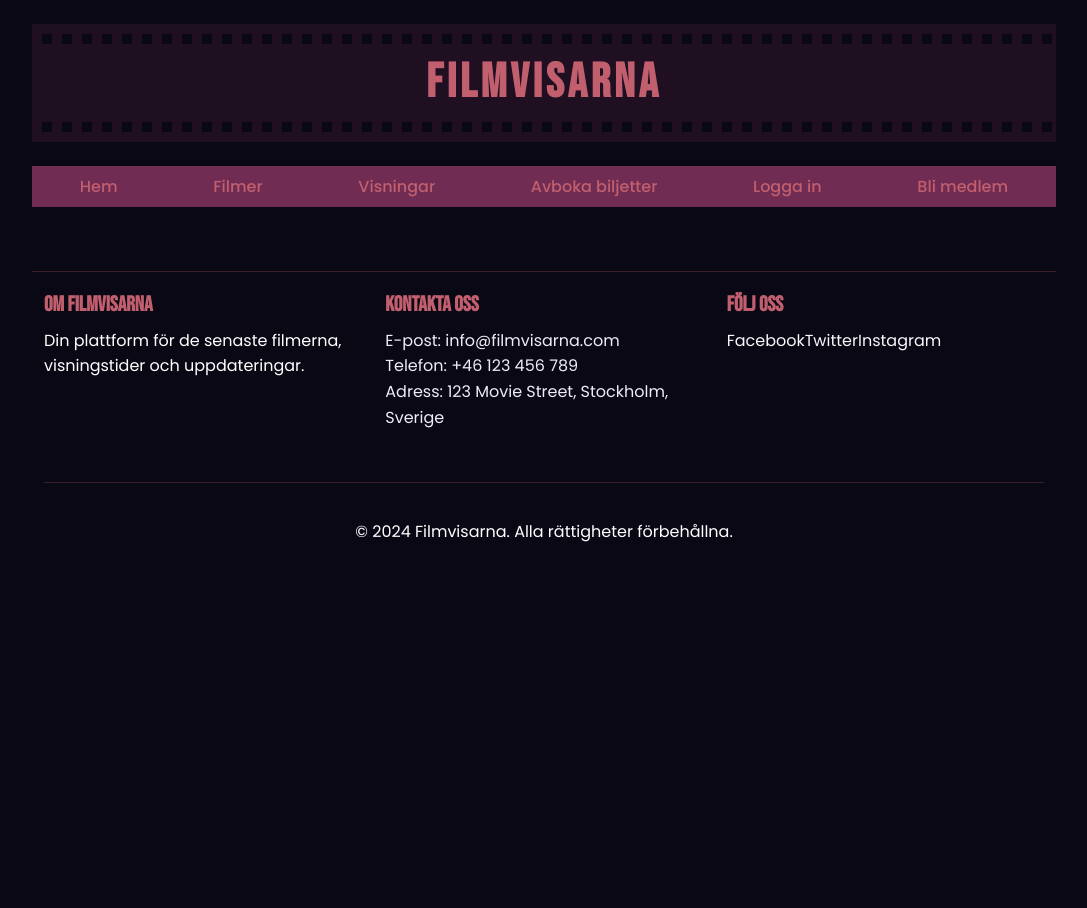
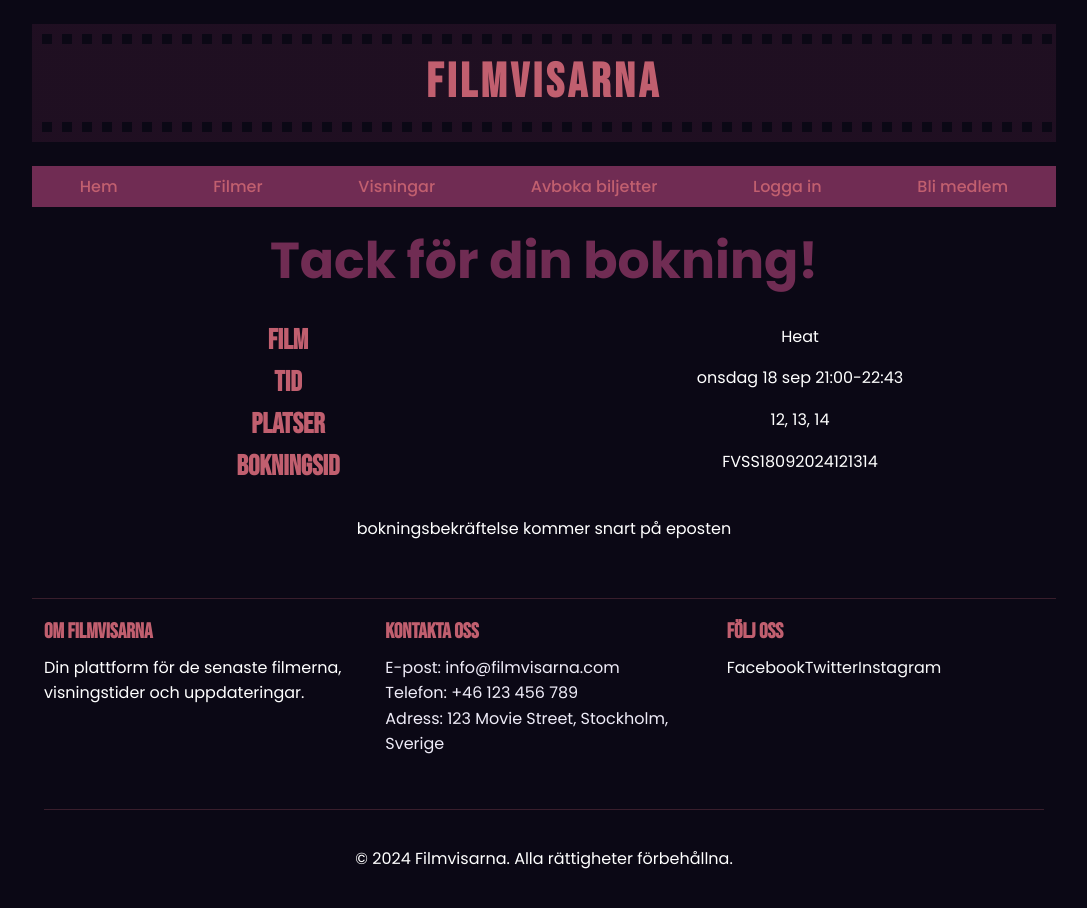
Before and after one commit to staraii/filmvisarna, a React (Vite) app: page /order-bekraftelse in a window 1280 px wide. Shown: the top 908 px of the page, without its empty margins (96-1183 px from the left). Before the commit the page ends 800 px from the top, so only its background shows below. Built offline with nearby package versions, Linux system fonts and the light colour scheme.

Commit message:
Bokningsbekräftelse tillagd

```diff
--- a/src/App.tsx
+++ b/src/App.tsx
@@ -1,16 +1,14 @@
-import { BrowserRouter as Router, Routes, Route } from 'react-router-dom';
-import HomePage from './pages/HomePage/HomePage';
-import Register from './pages/Register/Register';
+import { BrowserRouter as Router, Routes, Route } from "react-router-dom";
+import HomePage from "./pages/HomePage/HomePage";
+import Register from "./pages/Register/Register";
 import MoveDetailsPage from "./pages/MoveDetailsPage";
 import BookingPage from "./pages/BookingPage";
-import MobileNavBar from './components/MobileNavBar/MobileNavBar';
-import WideNavBar from './components/WideNavBar/WideNavBar';
-import LoginPage from './components/Login-pop-up/LoginMobile';
-import Footer from './components/Footer/Footer';
+import MobileNavBar from "./components/MobileNavBar/MobileNavBar";
+import WideNavBar from "./components/WideNavBar/WideNavBar";
+import LoginPage from "./components/Login-pop-up/LoginMobile";
+import Footer from "./components/Footer/Footer";
+import BookingConfirmationPage from "./pages/BookingConfirmation";
 import "./App.css";
-
-
-
 
 export default function App() {
   return (
@@ -24,6 +22,10 @@ export default function App() {
             <Route path="/film" element={<MoveDetailsPage />} />
             <Route path="/boka" element={<BookingPage />} />
             <Route path="/loggain" element={<LoginPage />} />
+            <Route
+              path="/order-bekraftelse"
+              element={<BookingConfirmationPage />}
+            ></Route>
           </Routes>
         </div>
         <MobileNavBar />
--- /dev/null
+++ b/src/pages/BookingConfirmation.tsx
@@ -0,0 +1,26 @@
+import { Row, Col, Container, Stack, Button } from "react-bootstrap";
+
+export default function BookingConfirmationPage() {
+  return (
+    <>
+      <h2>Tack för din bokning!</h2>
+      <Container className="">
+        <Row className="pt-4">
+          <Col>
+            <h4>Film</h4>
+            <h4>Tid</h4>
+            <h4>Platser</h4>
+            <h4>BokningsId</h4>
+          </Col>
+          <Col>
+            <p className="">Heat</p>
+            <p>onsdag 18 sep 21:00-22:43</p>
+            <p>12, 13, 14</p>
+            <p>FVSS18092024121314</p>
+          </Col>
+          <p className="pt-4">bokningsbekräftelse kommer snart på eposten</p>
+        </Row>
+      </Container>
+    </>
+  );
+}
--- a/src/pages/BookingPage.tsx
+++ b/src/pages/BookingPage.tsx
@@ -11,13 +11,16 @@ export default function BookingPage() {
 
   const [selectedSeat, setSelectedSeat] = useState<string[]>([]);
   const [hoveredSeats, setHoveredSeats] = useState<string[]>([]);
+  const [bookedSeats, setBookedSeats] = useState<string[]>([]);
 
   //För mockupen ska vara godkänd måste man kunna välja 3 olika biljetter, fixa padding mellan biljetter och stolar, ta bort siffror från stolarna, fixa mobilvyn,
   //bokningsknappen ska vara stylad bättre, hur ska det se ut om man har 3 biljetter men highlightar de 2 sista i stolsraden? skriva om
   //bootstrap till bootrap react, dela upp i komponenter?. mockup data för redan bokade platser
 
   //fixade route till boka, fixade biljetter, bokningsknapp, fungerar i mobilvy ner till 368 pixlar(finns något bootstrap relaterat som inte vill gå under viss width)
-  //tbd begränsningar
+  //tbd begränsningar, bokningsbekräftelse, mockup data för stolar
+
+  const preBooked = ["5:2", "5:3"];
 
   useEffect(() => {
     setTickets(ticketAdult + ticketSenior + ticketChild);
@@ -41,6 +44,9 @@ export default function BookingPage() {
       }
     }
     setHoveredSeats(hoveredSeatIds);
+  }
+  function handleBookedSeats(preBooked: string[]) {
+    //kod här för att hantera fulla säten
   }
 
   const seatGrid = Object.entries(seats).map(([row, seatCount]) => (
@@ -80,7 +86,7 @@ export default function BookingPage() {
       ]);
     }
   }
-
+  handleBookedSeats(preBooked);
   return (
     <>
       <body className=" h-auto d-flex flex-column container ">
@@ -175,9 +181,20 @@ export default function BookingPage() {
             {ticketAdult * 140 + ticketChild * 80 + ticketSenior * 120}kr
           </p>
         </span>
-        <Button className="booking-btn">
-          <h5 className="m-1">Boka</h5>
-        </Button>
+        <div>
+          <input
+            className="m-2"
+            type="text"
+            name=""
+            id=""
+            placeholder="E-post"
+          />
+          <a href="/order-bekraftelse">
+            <Button className="booking-btn">
+              <h5 className="m-1">Boka</h5>
+            </Button>
+          </a>
+        </div>
       </footer>
     </>
   );
--- a/src/pages/bookingPage.css
+++ b/src/pages/bookingPage.css
@@ -48,3 +48,6 @@
 .seat:hover {
   background-color: #c15f6f;
 }
+.booked-seat {
+  background-color: red;
+}
```
